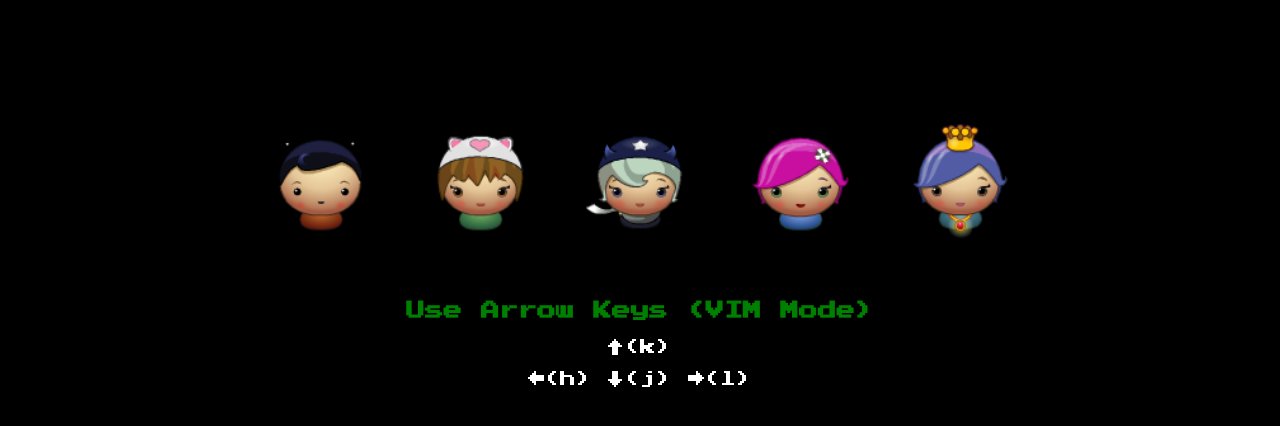
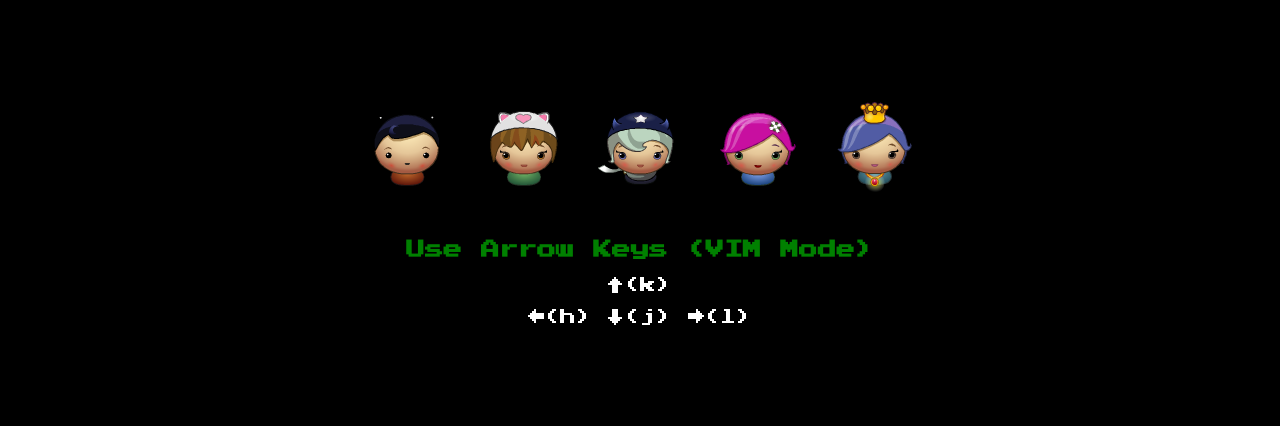
Before and after one commit to volcain-io/fewd-arcade-game, a website: page index.html in a window 1280 px wide. Shown: the part 302-728 px from the top of the page. Drawn offline with Linux system fonts and the light colour scheme.

Commit message:
Fix typo

```diff
--- a/css/style.css
+++ b/css/style.css
@@ -35,13 +35,13 @@ main > div:last-child {
     padding-top: 2rem;
 }
 
-img.characters {
+img.character {
     margin: 0;
     padding: 0.5rem;
     width: 8rem;
 }
 
-img.characters:hover {
+img.character:hover {
     cursor: pointer;
     border-bottom: 0.5rem solid orange;
     padding-bottom: 0;
```
